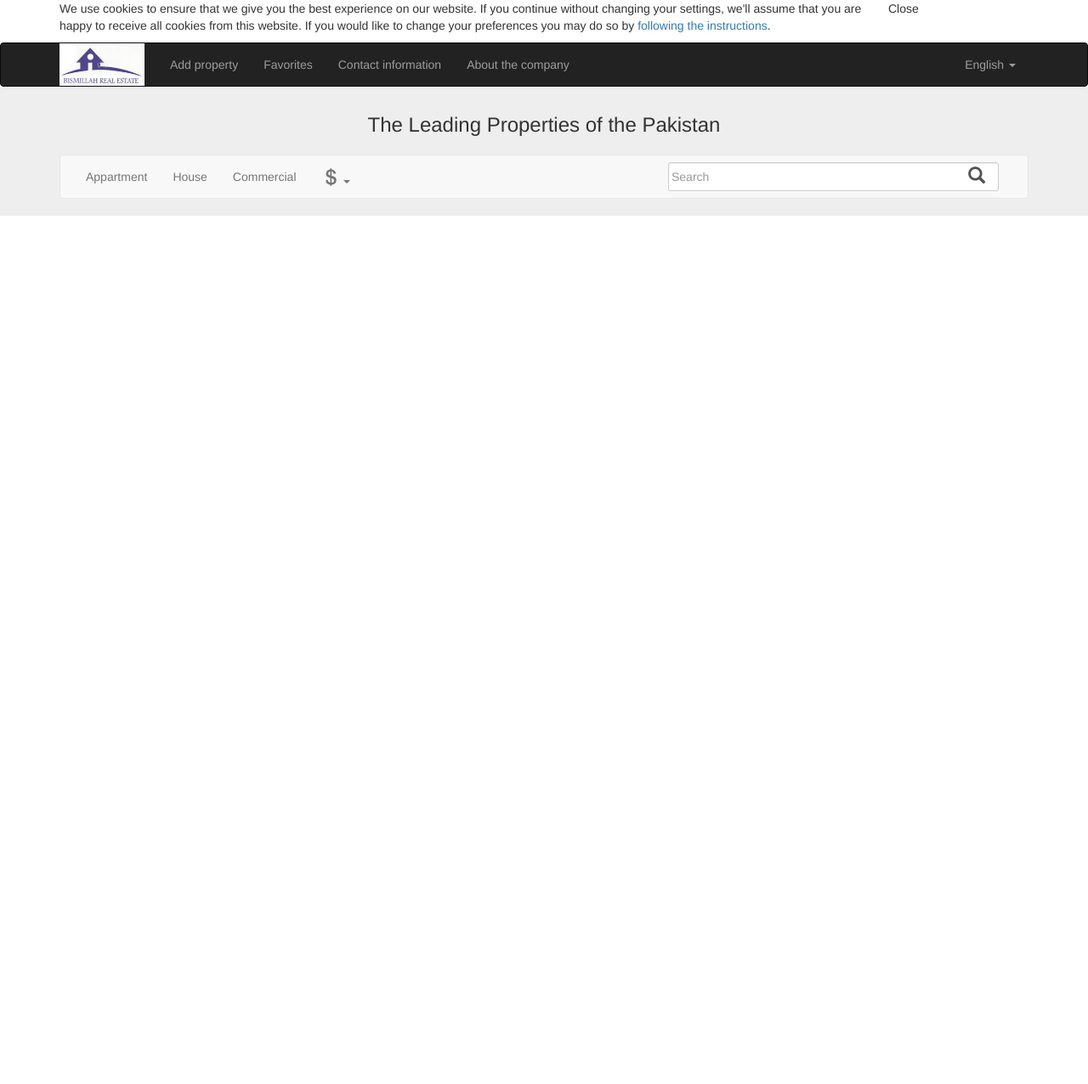
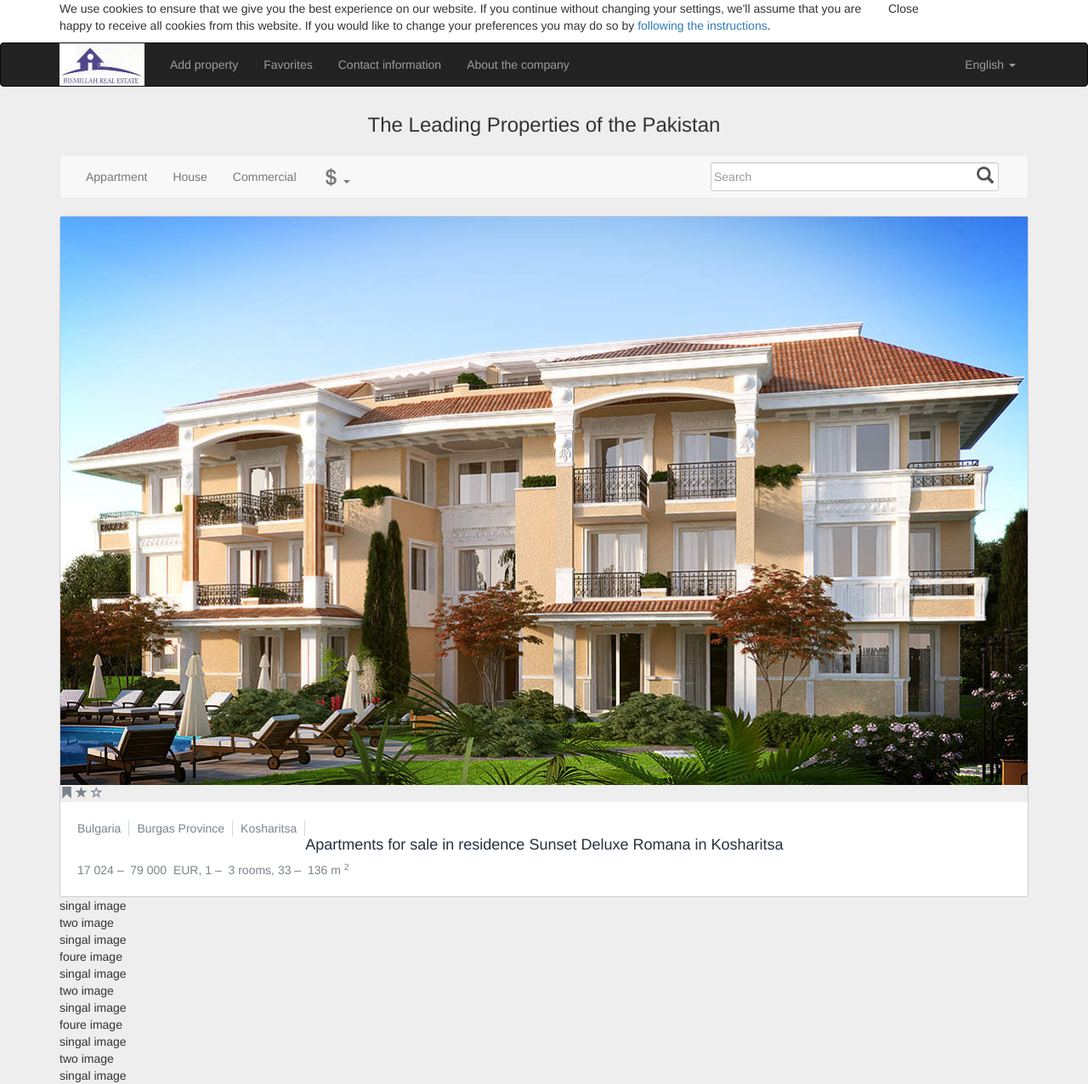
Before and after one commit to usmanali126/realestate, a PHP site: page / in a window 1280 px wide. Shown: the whole page at 85% size. Before the commit the page ends 254 px from the top, so only its background shows below. Run offline with PHP 8.4, Linux system fonts and the light colour scheme.

Commit message:
article
make article

```diff
--- a/inc/css/custom.css
+++ b/inc/css/custom.css
@@ -56,7 +56,6 @@
 }
 /* search form css */
 
-
 #custom-search-input {
     margin:0;
     margin-top: 0px;
@@ -66,7 +65,7 @@
 
 #custom-search-input .search-query {
     margin-left: 10px;
-        margin-right: 190px;
+    margin-right: 140px;
     padding-right: 3px;
     padding-right: 4px \9;
     padding-left: 3px;
@@ -86,7 +85,7 @@
     padding: 2px 5px;
     //margin-top: 2px;
     position: relative;
-        left: -30px;
+    left: -20px;
     font-size: 20px;
     /* IE7-8 doesn't have border-radius, so don't indent the padding */
     margin-bottom: 0;
@@ -103,3 +102,83 @@
 #custom-search-input button:hover{
     background: #eee;
 }
+/* search form css end */
+.object-inner-wrapper{
+    border: 1px solid #ccc;
+    border-radius: 3px;
+}
+.object-item{
+    color: #7b838c;
+}
+.object-thumbnail{
+    position: relative;
+}
+.object-info-holder{
+    background: #fff;
+    border-radius: 0 0 3px 3px;
+    overflow: hidden;
+    text-align: center;
+    padding: 15px 37px 19px 37px;
+    font-size: 12px;
+    line-height: 1.5;
+}
+.info-address{
+    margin-bottom: 15px;
+}
+.info-address a{
+        float: left;
+    padding: 2px 9px;
+    border-right: 1px solid #d3d6d9;
+    line-height: 1;
+    max-width: 200px;
+    overflow: hidden;
+    text-overflow: ellipsis;
+    white-space: nowrap;
+    color: #7b838c;
+    text-decoration: none;
+    }
+.info-title{
+    font-size: 14px;
+    line-height: 20px;
+    font-weight: 400;
+    margin: 0 0 15px 0;
+    color: #233140;
+}
+.info-title a{
+        color: #233140;
+        text-decoration: none;
+    }
+.info-details{
+    margin: 0;
+}
+@media (min-width: 768px){
+    .object-info-holder{
+        padding: 16px 20px 16px 20px;
+        font-size: 14px;
+        line-height: 30px;
+        text-align: left;
+    }
+    .info-address{
+        padding-top: 6px;
+        padding-bottom: 6px;
+        margin-bottom: 7px;
+    }
+    .info-address a:first-child, .init-objects-holder .object-item .info-address a:first-child {
+    padding-left: 0;
+}
+    .info-title{
+        font-size: 18px;
+        line-height: 30px;
+        margin-bottom: 0;
+        overflow: hidden;
+        text-overflow: ellipsis;
+        white-space: nowrap;
+    }
+
+    .info-details{
+        overflow: hidden;
+        text-overflow: ellipsis;
+        white-space: nowrap;
+    }
+
+}
--- a/index.php
+++ b/index.php
@@ -83,6 +83,69 @@
                     </div>
                 </div>
                 <div class="content">
+                    <article class="object-item object-item-regular object-wide">
+                        <div class="object-inner-wrapper">
+                            <div class="object-thumbnail">
+                                <a href="#">
+                                    <img class="img-responsive" src="images/1172.jpg">
+                                </a>
+                                <div class="add-favorite-button" data-obj_id="56198">
+                                    <span class="glyphicon glyphicon-bookmark"></span>
+                                    <span class="glyphicon glyphicon-star"></span>
+                                    <span class="glyphicon glyphicon-star-empty"></span>
+                                </div>
+                            </div>
+                            <div class="object-info-holder">
+                                <div class="info-address">
+                                    <a href="">Bulgaria</a>
+                                    <a href="">Burgas Province</a>
+                                    <a href="">Kosharitsa</a>
+                                </div>
+                                <h2 class="info-title" itemprop="name">
+                                    <a href="" title="undefined" target="_blank">Apartments for sale in residence Sunset Deluxe Romana in Kosharitsa</a>
+                                </h2>
+                                <p class="info-details">
+                                    <span itemprop="offers" itemscope="" itemtype="http://schema.org/AggregateOffer">
+                                        <span itemprop="price" class="price-wrapper"><span itemprop="lowPrice">17 024</span>&nbsp;–&nbsp;
+                                            <span itemprop="highPrice">79 000</span>&nbsp;
+                                            <span itemprop="priceCurrency" content="EUR">EUR</span></span></span>,
+                                            <span>1</span>&nbsp;–&nbsp;
+                                            <span>3</span>&nbsp;rooms,
+                                            <span>33</span>&nbsp;–&nbsp;
+                                            <span>136</span>&nbsp;m
+                                            <sup>2</sup>
+                                </p>
+                            </div>
+                            <div>
+
+                            </div>
+                        </div>
+                    </article>
+                    <?php
+                    $i = 0;
+                    while ($i <= 10) {
+                        //echo $i%4;
+                        $result = $i % 4;
+                        switch ($result) {
+                            case 0:
+                                echo "singal image <br>";
+                                break;
+                            case 1:
+                                echo "two image<br>";
+                                break;
+                            case 2:
+                                echo "singal image<br>";
+                                break;
+                            case 3:
+                                echo "foure image<br>";
+                                break;
+
+                            default:
+                                break;
+                        }
+                        $i++;
+                    }
+                    ?>
 
                 </div>
             </div>
```
Also changed, not shown: images/1172.jpg (added). Lines whose indentation alone changed are shown as unchanged.
